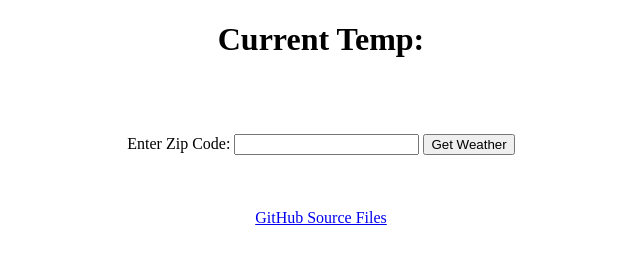
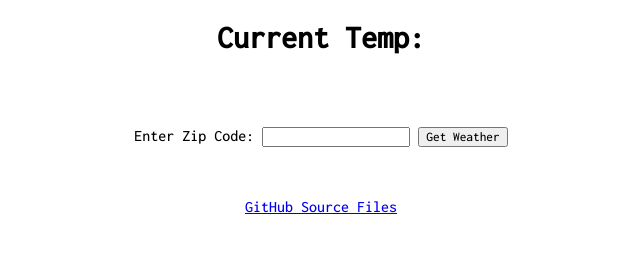
Before and after one commit to zachbush96/HerokuAPI, a website: page landing-pages/index.html in a window 1280 px wide. Shown: the whole page, without its empty margins (319-959 px from the left). Drawn offline with Linux system fonts and the light colour scheme.

Commit message:
Update index.html

```diff
--- a/landing-pages/index.html
+++ b/landing-pages/index.html
@@ -9,9 +9,11 @@
   <meta name="author" content="Zach Bush">
   <link rel="stylesheet"  type="text/css" src="/css/styles.css">
   <link rel="preconnect" href="https://fonts.gstatic.com">
+  <link href="https://fonts.googleapis.com/css2?family=Inconsolata:wght@500&display=swap" rel="stylesheet">
   <style>
     * { text-align: center;
-        justify-content: center;}
+        justify-content: center;
+        font-family: 'Inconsolata', monospace;}
   </style>
 </head>
 
```
